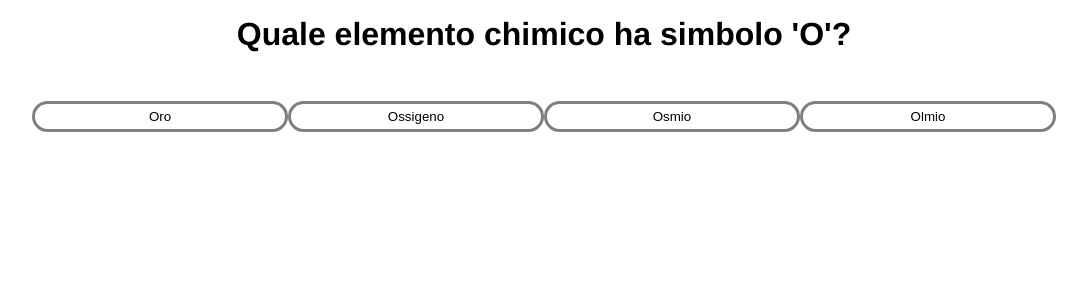
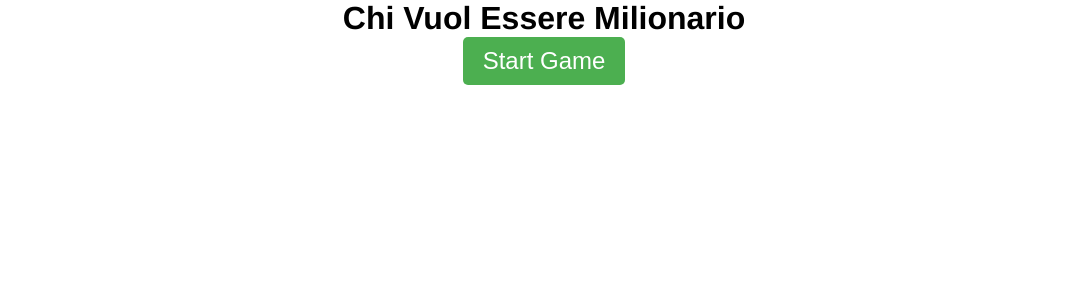
Before and after one commit to NicolaTeora/who-wants-to-be-a-millionaire, a Vue app: page / in a window 1280 px wide. Shown: the top 300 px of the page, without its empty margins (96-1183 px from the left). Built offline with nearby package versions, Linux system fonts and the light colour scheme.

Commit message:
feat : add screen start game

```diff
--- a/src/App.vue
+++ b/src/App.vue
@@ -15,7 +15,9 @@
         option1: "Hai completato tutte le domande! Ricarica la pagina per riprovare.",
         option2: "Il gioco è terminato. Ricarica la pagina per riprovare.",
         msgEnd: "Risposta sbagliata! Hai perso, ricarica la pagina per riprovare",
-        domandaCorrente: null
+        domandaCorrente: null,
+        giocoIniziato: false, //Gestione schermata iniziale
+        giocoInCorso: false  // Variabile per visualizzare il contenuto del gioco dopo la transizione
       };
     },
 
@@ -25,8 +27,16 @@
     },
 
     methods: {
-      test() {
-        console.log('ciao');
+      iniziaGioco() {
+        this.giocoIniziato = true;
+        // Avvia il gioco selezionando la prima domanda
+        this.selezionaDomandaRandom();
+      },
+
+      // Questo metodo sarà chiamato dopo che la schermata iniziale è completamente scomparsa
+      avviaDomande() {
+        this.giocoInCorso = true;
+        this.selezionaDomandaRandom();
       },
 
       selezionaDomandaRandom() {
@@ -65,13 +75,23 @@
 
 
 <template>
+  <transition name="fade" @after-leave="avviaDomande()">
 
-  <Domande v-if="domandaCorrente" :domanda="domandaCorrente.domanda" />
-  <Risposte v-if="domandaCorrente" :risposte="domandaCorrente.risposte"
-    :rispostaCorretta="domandaCorrente.rispostaCorretta" @selezionaRisposta="controllaRisposta" />
+    <div v-if="!giocoIniziato" class="start-screen">
+      <h1>Chi Vuol Essere Milionario</h1>
+      <button @click="iniziaGioco">Start Game</button>
+    </div>
 
-  <!-- Messaggio di fine gioco o schermata iniziale -->
-  <p v-else>{{ domande.length === 0 ? option1 : option2 }}</p>
+    <div v-else>
+
+      <Domande v-if="domandaCorrente" :domanda="domandaCorrente.domanda" />
+      <Risposte v-if="domandaCorrente" :risposte="domandaCorrente.risposte"
+        :rispostaCorretta="domandaCorrente.rispostaCorretta" @selezionaRisposta="controllaRisposta" />
+
+      <!-- Messaggio di fine gioco o schermata iniziale -->
+      <p v-else>{{ domande.length === 0 ? option1 : option2 }}</p>
+    </div v-else>
+  </transition>
 
 </template>
 
@@ -87,4 +107,29 @@
   font-family: Avenir, Helvetica, Arial, sans-serif;
   text-align: center;
 }
+
+.start-screen button {
+  padding: 10px 20px;
+  font-size: 1.5rem;
+  background-color: #4CAF50;
+  color: white;
+  border: none;
+  border-radius: 5px;
+  cursor: pointer;
+
+  &:hover {
+    background-color: #45a049;
+  }
+}
+
+/* Transizione per la dissolvenza */
+.fade-enter-active,
+.fade-leave-active {
+  transition: opacity 0.5s ease;
+}
+
+.fade-enter,
+.fade-leave-to {
+  opacity: 0;
+}
 </style>
```
